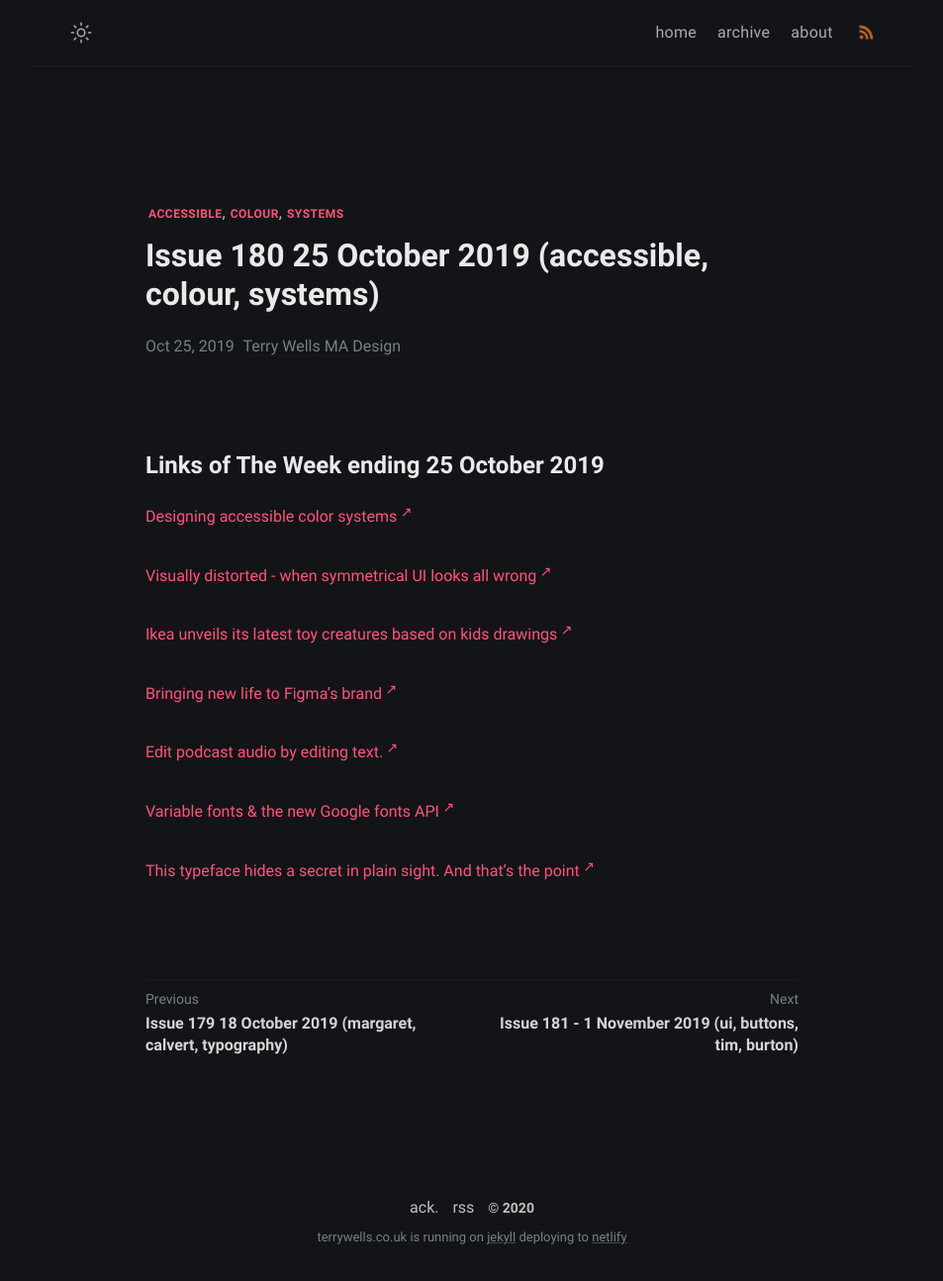
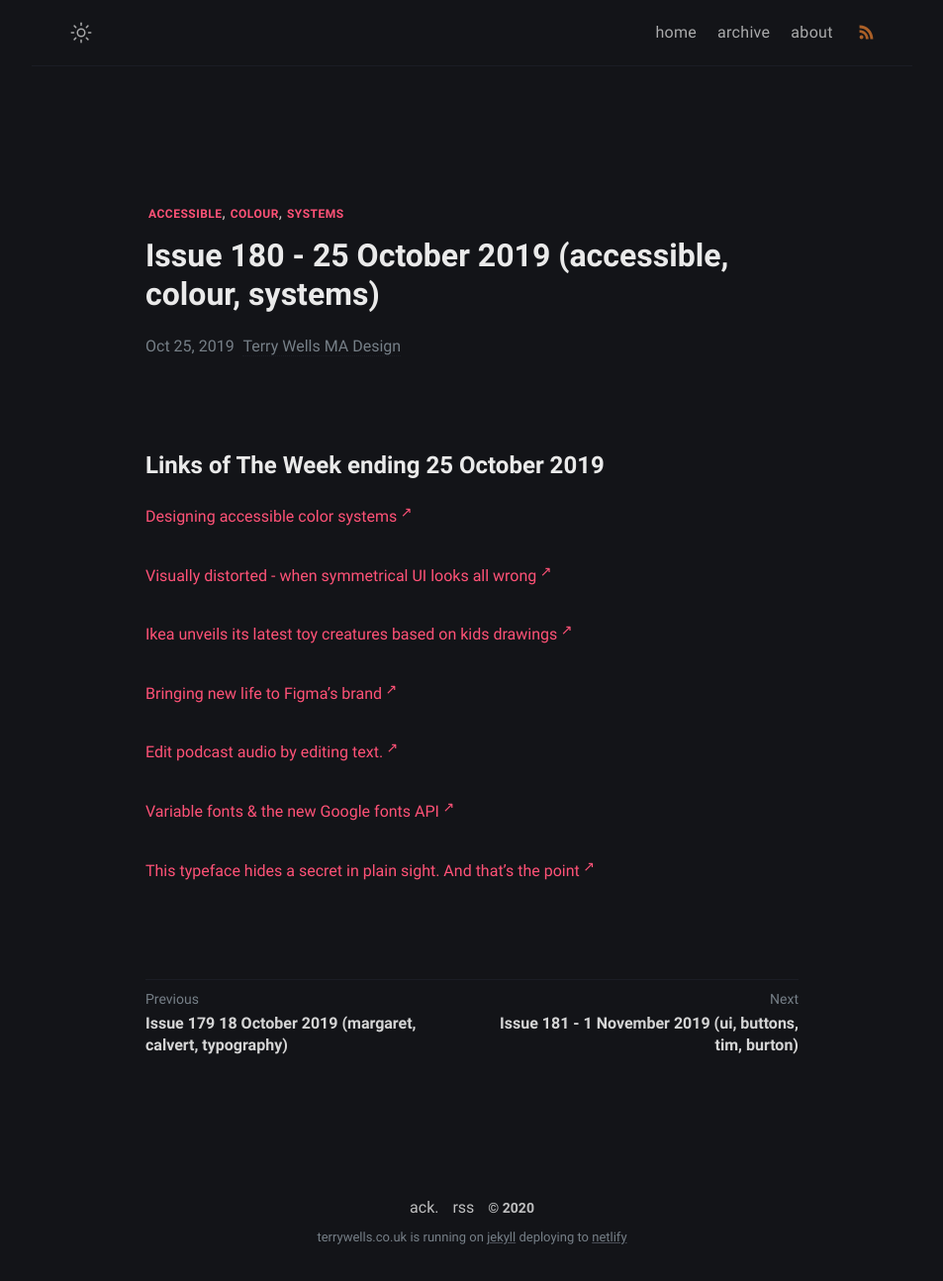
Before and after one commit to wristtattoo/jekyll-klise, a Jekyll site: the page built from _posts/2020-11-03-issue-180-25-october-2019-accessible-colour-systems.md, in a window 1280 px wide. Shown: the whole page at 99% size, without its empty margins (163-1116 px from the left). Built offline with Jekyll 4.4.1, drawn with Linux system fonts in a browser that asks for light colours; a script that is not in the unit is left out.

```diff
--- a/_posts/2020-11-03-issue-180-25-october-2019-accessible-colour-systems.md
+++ b/_posts/2020-11-03-issue-180-25-october-2019-accessible-colour-systems.md
@@ -1,6 +1,6 @@
 ---
 layout: post
-title: Issue 180 25 October 2019 (accessible, colour, systems)
+title: Issue 180 - 25 October 2019 (accessible, colour, systems)
 tags: accessible colour systems
 date: 2019-10-25T15:52:01.734Z
 ---
```
